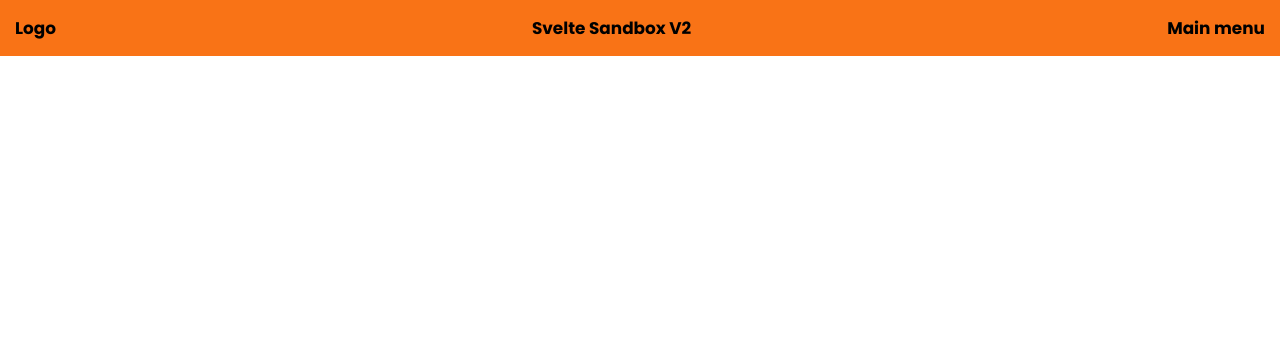
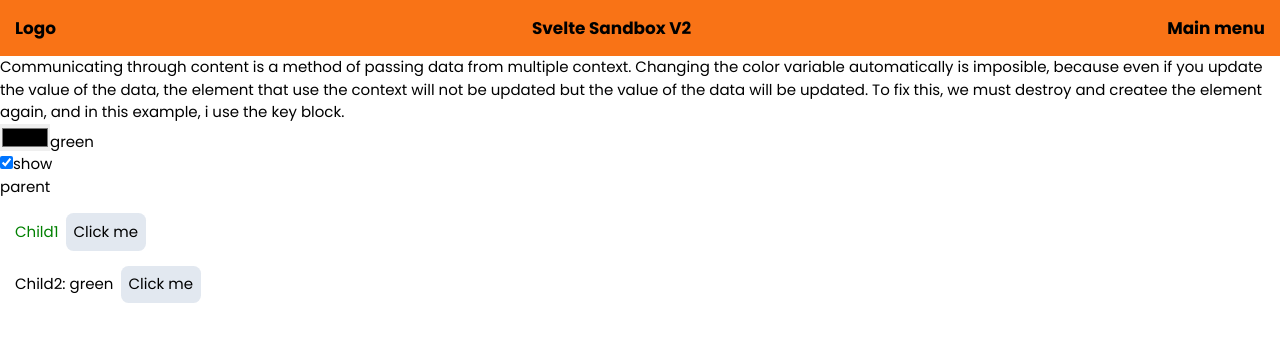
Before and after one commit to zdotdev/Svelte-Sandbox-V2, a SvelteKit app: page /communicatingThroughContext in a window 1280 px wide. Shown: the top 342 px of the page. Built offline with nearby package versions, Linux system fonts and the light colour scheme.

Commit message:
Added communicating through context

```diff
--- a/src/routes/communicatingThroughContext/+page.svelte
+++ b/src/routes/communicatingThroughContext/+page.svelte
@@ -0,0 +1,32 @@
+<script>
+    import {setContext} from 'svelte';
+    import Parent from './parent.svelte';
+
+    // this wont work
+    // let color = 'red';
+
+    // setContext('color', color);
+
+    // but if we use object, it will work
+    let color = {color: 'green'};
+
+    setContext('color', color);
+
+    function changeColor(){
+        console.log(color.color);
+    }
+</script>
+<div>
+    <p>Communicating through content is a method of passing data from multiple context. Changing the color variable automatically is imposible,
+        because even if you update the value of the data, the element that use the context will not be updated but the value of the data will
+        be updated. To fix this, we must destroy and createe the element again, and in this example, i use the key block.
+    </p>
+    <div>
+        <label>
+            <input type="color" bind:value="{color.color}">{color.color}
+        </label>
+        {#key color.color}
+            <Parent on:click={changeColor}/>
+        {/key}
+    </div>
+</div>
--- /dev/null
+++ b/src/routes/communicatingThroughContext/child1.svelte
@@ -0,0 +1,8 @@
+<script>
+    import {getContext} from 'svelte';
+    let color = getContext('color');
+</script>
+<div class="flex gap-2 items-center">
+    <p style="color: {color.color};">Child1</p>
+    <button on:click class="bg-slate-200 rounded-lg p-2">Click me</button>
+</div>
--- /dev/null
+++ b/src/routes/communicatingThroughContext/child2.svelte
@@ -0,0 +1,8 @@
+<script>
+    import {getContext} from 'svelte';
+    let color = getContext('color');
+</script>
+<div class="flex gap-2 items-center">
+    <p>Child2: {color.color}</p>
+    <button on:click class="bg-slate-200 rounded-lg p-2">Click me</button>
+</div>
--- /dev/null
+++ b/src/routes/communicatingThroughContext/parent.svelte
@@ -0,0 +1,19 @@
+<script>
+    import Child1 from './child1.svelte';
+    import Child2 from './child2.svelte';
+
+    let checked = true
+</script>
+
+<div>
+    <label for="">
+        <input type="checkbox" bind:checked>show
+    </label>
+    <p>parent</p>
+    {#if checked}
+        <div class="m-4 flex flex-col gap-4">
+            <Child1 on:click/>
+            <Child2 on:click/>
+        </div>
+    {/if}
+</div>
```
